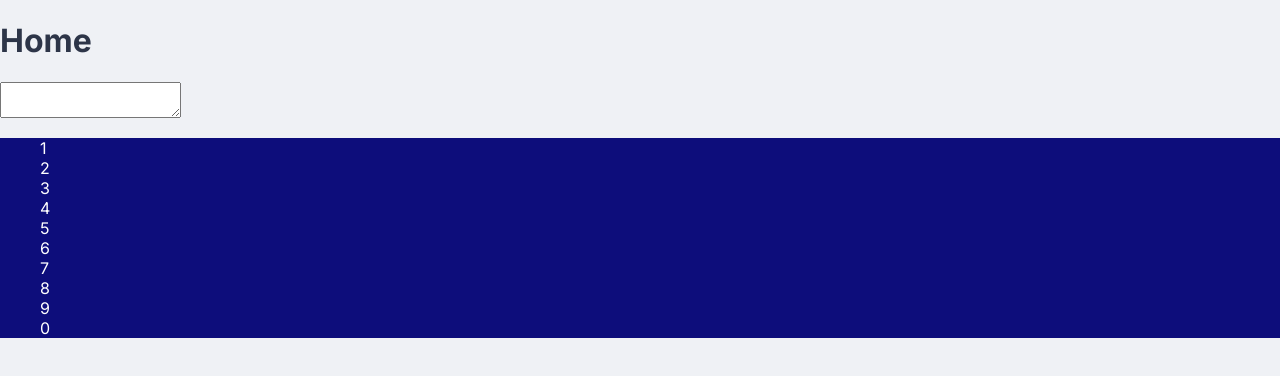
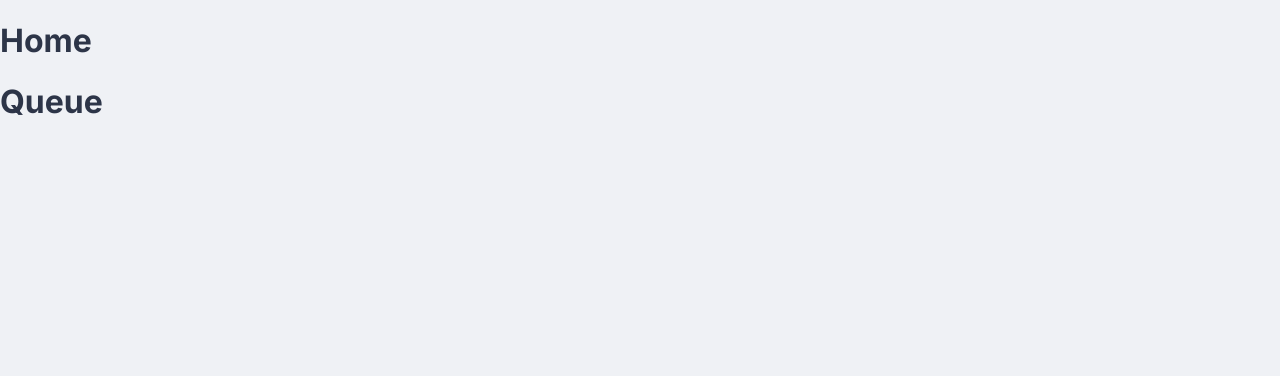
Before and after one commit to zelosdiaperbutt-tech/E621-Easy-Experience, a website with bundled scripts: page src/renderer/pages/home/index.html in a window 1280 px wide. Built offline with nearby package versions, Linux system fonts and the light colour scheme.

Commit message:
Home page

```diff
--- a/src/main/main.ts
+++ b/src/main/main.ts
@@ -6,7 +6,7 @@ import './ipcHandlers'
 import * as postIds from './services/postIds'
 
 // This is going to be replaced with a better system in the future, only testing for right now.
-let firstOpen = true;
+let firstOpen = false;
 const initialPage = (hasBeenSetup: boolean): string => {
     return hasBeenSetup ? path.join(__dirname, "../renderer/pages/startup/index.html") : path.join(__dirname, "../renderer/pages/upload/index.html");
 }
--- a/src/renderer/pages/home/index.html
+++ b/src/renderer/pages/home/index.html
@@ -9,19 +9,15 @@
     <script src="./index.js" defer></script>
 </head>
 <body>
-    <h1>Home</h1>
-    <textarea id="tag-input"></textarea>
-    <ul id="tag-suggestions">
-        <li class="tag-suggestion">1</li>
-        <li class="tag-suggestion">2</li>
-        <li class="tag-suggestion">3</li>
-        <li class="tag-suggestion">4</li>
-        <li class="tag-suggestion">5</li>
-        <li class="tag-suggestion">6</li>
-        <li class="tag-suggestion">7</li>
-        <li class="tag-suggestion">8</li>
-        <li class="tag-suggestion">9</li>
-        <li class="tag-suggestion">0</li>
-    </ul>
+    <div id="home-top">
+        <h1>Home</h1>
+    </div>
+    <div id="home-queue-preview">
+        <h1>Queue</h1>
+        <div id="queue-contents" class="flex-group scroll">
+
+        </div>
+    </div>
+
 </body>
 </html>
```
Also changed, not shown: src/renderer/pages/home/index.css (added).
